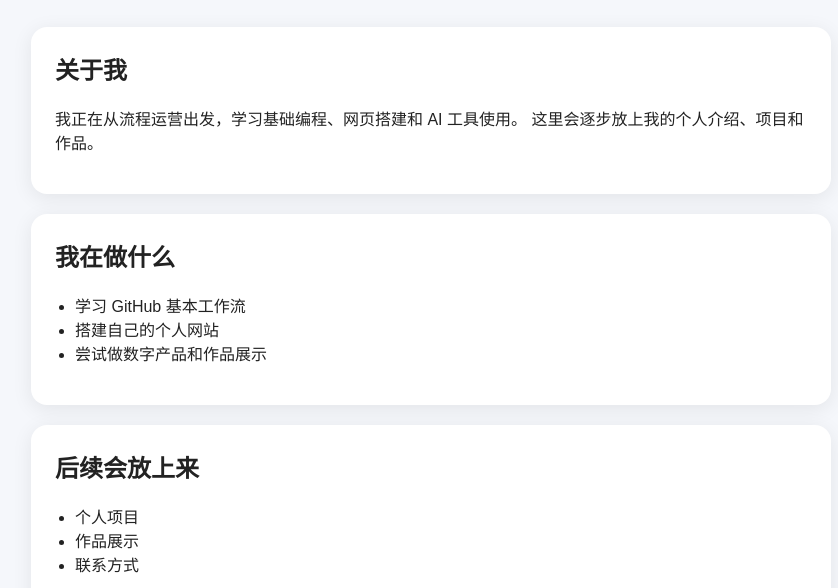
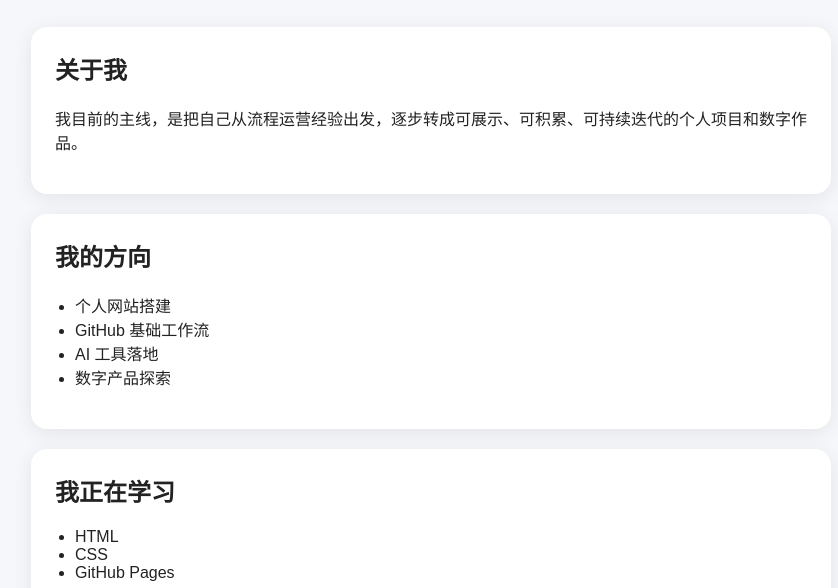
Before and after one commit to Missbai77/Missbai-portfolio, a plain HTML site: page index.html in a window 1280 px wide. Shown: the part 212-800 px from the top of the page, without its empty margins (209-1047 px from the left). Drawn offline with Linux system fonts and the light colour scheme.

Commit message:
update homepage section

```diff
--- a/index.html
+++ b/index.html
@@ -14,27 +14,32 @@
     <section class="card">
       <h2>关于我</h2>
       <p>
-        我正在从流程运营出发，学习基础编程、网页搭建和 AI 工具使用。
-        这里会逐步放上我的个人介绍、项目和作品。
+        我目前的主线，是把自己从流程运营经验出发，逐步转成可展示、可积累、可持续迭代的个人项目和数字作品。
       </p>
     </section>
 
     <section class="card">
-      <h2>我在做什么</h2>
+      <h2>我的方向</h2>
       <ul>
-        <li>学习 GitHub 基本工作流</li>
-        <li>搭建自己的个人网站</li>
-        <li>尝试做数字产品和作品展示</li>
+        <li>个人网站搭建</li>
+        <li>GitHub 基础工作流</li>
+        <li>AI 工具落地</li>
+        <li>数字产品探索</li>
       </ul>
     </section>
 
     <section class="card">
-      <h2>后续会放上来</h2>
+      <h2>我正在学习</h2>
       <ul>
-        <li>个人项目</li>
-        <li>作品展示</li>
-        <li>联系方式</li>
+        <li>HTML</li>
+        <li>CSS</li>
+        <li>GitHub Pages</li>
       </ul>
+    </section>
+
+    <section class="card">
+      <h2>联系方式</h2>
+      <p>后续补充</p>
     </section>
   </div>
 </body>
```
